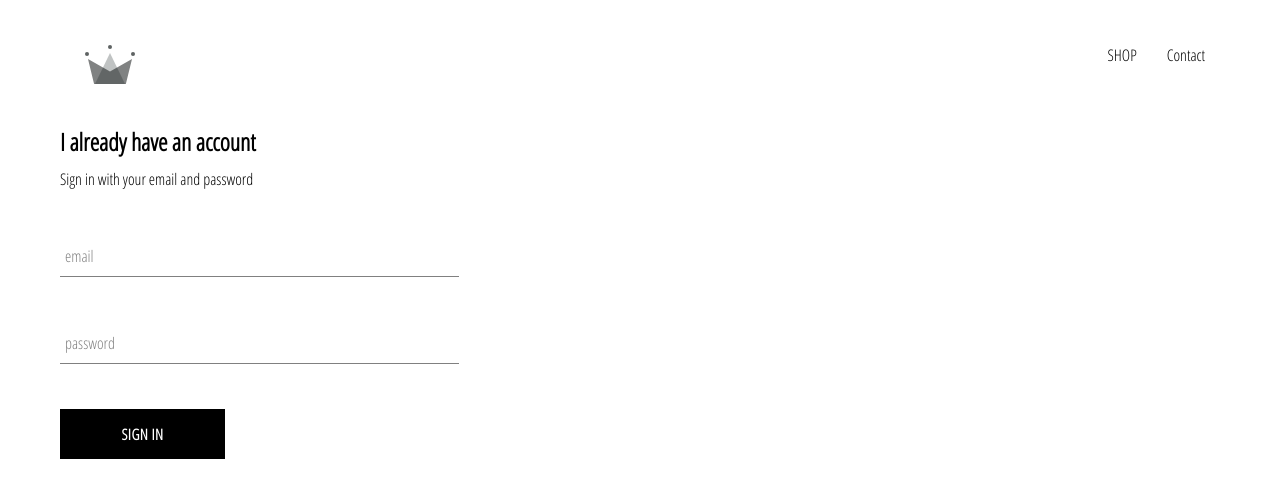
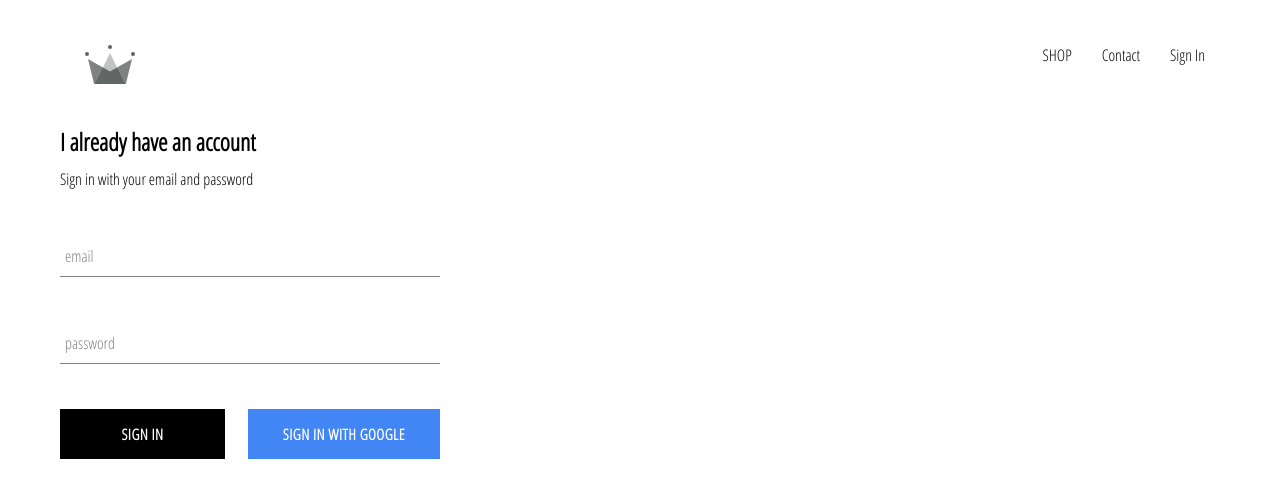
Before and after one commit to roseapplemedia/ecomm-market, a React (Create React App) app: page /sign-in in a window 1280 px wide. Shown: the top 498 px of the page. Built offline with nearby package versions, Linux system fonts and the light colour scheme; no server answers.

Commit message:
added custom button and styles for buttons

```diff
--- a/package.json
+++ b/package.json
@@ -6,6 +6,7 @@
     "@testing-library/jest-dom": "^4.2.4",
     "@testing-library/react": "^9.3.2",
     "@testing-library/user-event": "^7.1.2",
+    "firebase": "^7.19.0",
     "node-sass": "^4.14.1",
     "react": "^16.13.1",
     "react-dom": "^16.13.1",
--- a/src/App.js
+++ b/src/App.js
@@ -5,11 +5,32 @@
 import { Switch, Route } from "react-router-dom";
 import SignInAndSignOut from "./components/sign-in-and-sign-out/sign-in-and-sign-out.component";
 import Header from "./components/header/header.component";
+import { auth } from "./firebase/firebase.utils";
 
-function App() {
+class App extends React.Component {
+  constructor() {
+    super();
+    this.state = {
+      currentUser: null,
+    };
+  }
+
+  unsubscribeFromAuth = null;
+
+  componentDidMount() {
+    this.unsubscribeFromAuth = auth.onAuthStateChanged((user) => {
+      this.setState({ currentUser: user });
+    });
+  }
+
+  componentWillUnmount() {
+    this.unsubscribeFromAuth();
+  }
+
+  render() {
     return (
       <div>
-      <Header />
+        <Header currentUser={this.state.currentUser} />
         <Switch>
           <Route exact path="/" component={HomePage} />
           <Route path="/shop" component={ShopPage} />
@@ -18,5 +39,6 @@
       </div>
     );
   }
+}
 
 export default App;
--- a/src/app.css
+++ b/src/app.css
@@ -7,3 +7,7 @@
   text-decoration: none;
   color: black;
 }
+
+* {
+  box-sizing: border-box;
+}
--- a/src/components/custom-button/custom-button.component.jsx
+++ b/src/components/custom-button/custom-button.component.jsx
@@ -2,8 +2,11 @@
 
 import "./custom-button.styles.scss";
 
-const CustomButton = ({ children, ...otherProps }) => (
-  <button className="custom-button" {...otherProps}>
+const CustomButton = ({ children, isGoogleSignIn, ...otherProps }) => (
+  <button
+    className={`${isGoogleSignIn ? "google-sign-in" : ""} custom-button`}
+    {...otherProps}
+  >
     {children}
   </button>
 );
--- a/src/components/custom-button/custom-button.styles.scss
+++ b/src/components/custom-button/custom-button.styles.scss
@@ -19,4 +19,14 @@
     color: black;
     border: 1px solid black;
   }
+
+  &.google-sign-in {
+    background-color: #4285f4;
+    color: white;
+
+    &:hover {
+      background-color: #357ae8;
+      border: none;
+    }
+  }
 }
--- a/src/components/header/header.component.jsx
+++ b/src/components/header/header.component.jsx
@@ -1,9 +1,10 @@
 import React from "react";
 import { Link } from "react-router-dom";
+import { auth } from "../../firebase/firebase.utils";
 import { ReactComponent as Logo } from "../../assets/crown.svg";
 import "./header.styles.scss";
 
-const Header = () => (
+const Header = ({ currentUser }) => (
   <div className="header">
     <Link className="logo-container" to="/">
       <Logo className="logo" />
@@ -15,6 +16,15 @@
       <Link className="option" to="/contact">
         Contact
       </Link>
+      {currentUser ? (
+        <div className="option" onClick={() => auth.signOut()}>
+          Sign Out
+        </div>
+      ) : (
+        <Link className="option" to="/sign-in">
+          Sign In
+        </Link>
+      )}
     </div>
   </div>
 );
--- a/src/components/header/header.styles.scss
+++ b/src/components/header/header.styles.scss
@@ -20,6 +20,7 @@
 
     .option {
       padding: 10px 15px;
+      cursor: pointer;
     }
   }
 }
--- a/src/components/sign-in/sign-in.component.jsx
+++ b/src/components/sign-in/sign-in.component.jsx
@@ -1,6 +1,7 @@
 import React from "react";
 import FormInput from "../form-input/form-input.component";
 import CustomButton from "../custom-button/custom-button.component";
+import { signInWithGoogle } from "../../firebase/firebase.utils";
 import "./sign-in.styles.scss";
 
 class SignIn extends React.Component {
@@ -45,8 +46,12 @@
             label="password"
             required
           />
-
-          <CustomButton type="submit">Sign In</CustomButton>
+          <div className="buttons">
+            <CustomButton type="submit">Sign In</CustomButton>
+            <CustomButton onClick={signInWithGoogle} isGoogleSignIn>
+              Sign In with Google
+            </CustomButton>
+          </div>
         </form>
       </div>
     );
--- a/src/components/sign-in/sign-in.styles.scss
+++ b/src/components/sign-in/sign-in.styles.scss
@@ -1,9 +1,14 @@
 .sign-in {
-  width: 30vw;
+  width: 380px;
   display: flex;
   flex-direction: column;
 
   .title {
     margin: 10px 0;
   }
+
+  .buttons {
+    display: flex;
+    justify-content: space-between;
+  }
 }
--- /dev/null
+++ b/src/firebase/firebase.utils.js
@@ -0,0 +1,24 @@
+import firebase from "firebase/app";
+import "firebase/firestore";
+import "firebase/auth";
+
+const config = {
+  apiKey: "AIzaSyD5Z5Pa8J_8KMluoDakqJmP6N_QTOfGBRw",
+  authDomain: "ecomm-mart-db.firebaseapp.com",
+  databaseURL: "https://ecomm-mart-db.firebaseio.com",
+  projectId: "ecomm-mart-db",
+  storageBucket: "ecomm-mart-db.appspot.com",
+  messagingSenderId: "684773616441",
+  appId: "1:684773616441:web:ddf1d68cc7fd85876616e8",
+  measurementId: "G-0YL6BB86BV",
+};
+firebase.initializeApp(config);
+
+export const auth = firebase.auth();
+export const firestore = firebase.firestore();
+
+const provider = new firebase.auth.GoogleAuthProvider();
+provider.setCustomParameters({ prompt: "select_account" });
+export const signInWithGoogle = () => auth.signInWithPopup(provider);
+
+export default firebase;
```
Also changed, not shown: 1 other file (tests, documents, lock files or other folders). Lines whose indentation alone changed are shown as unchanged.
